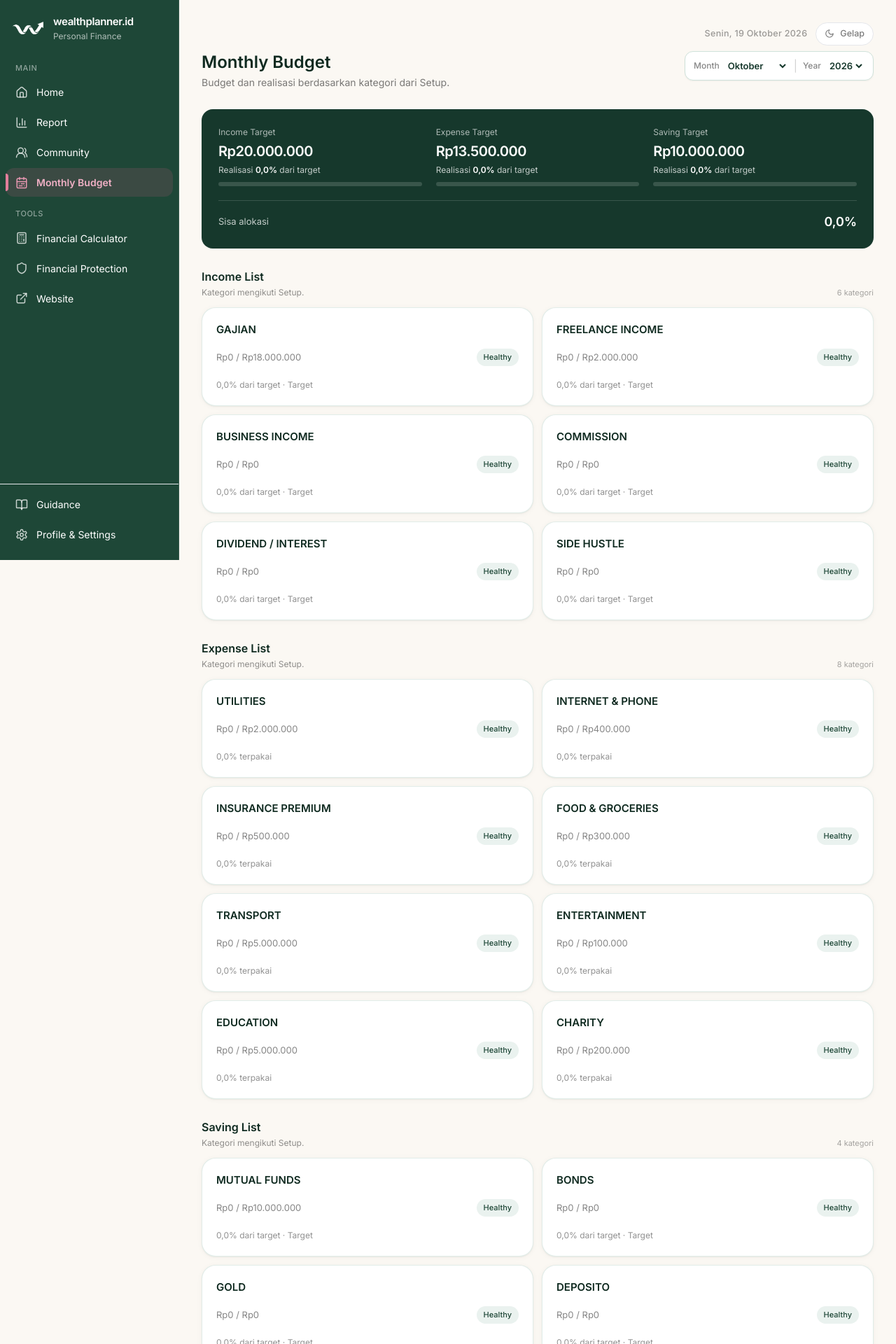
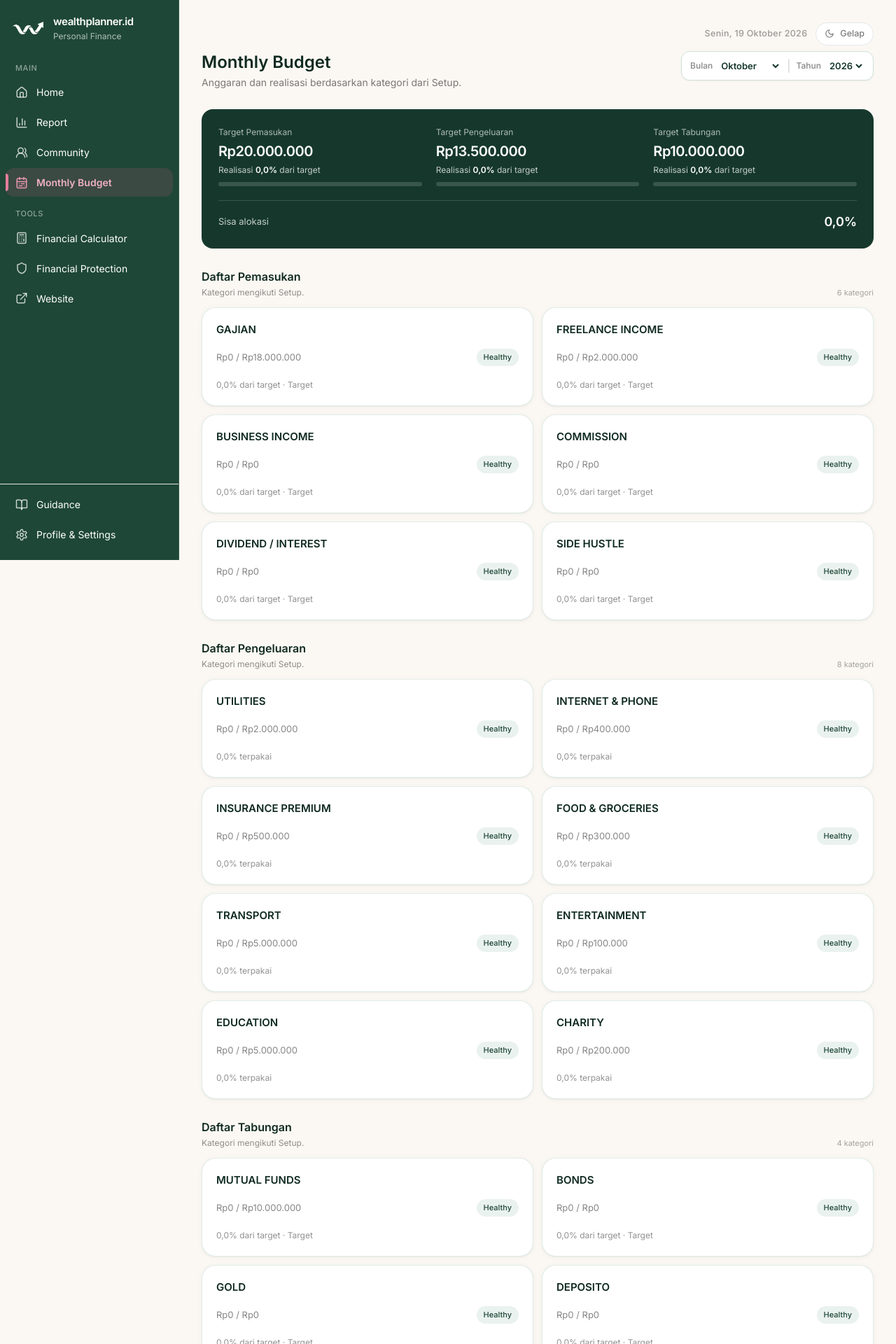
Before and after one commit to jasminework2023/personal-wealthplanner, a React (Vite) app: page /dashboard/budgeting in a window 1280 px wide. Shown: the top 1920 px of the page at 70% size. Built offline with nearby package versions, Linux system fonts and the light colour scheme; the HTML template or start-up script is replaced by a standard one.

Commit message:
Localize monthly budgeting labels and errors

```diff
--- a/src/pages/MonthlyBudgeting.tsx
+++ b/src/pages/MonthlyBudgeting.tsx
@@ -3,20 +3,21 @@ import { useEffect, useState } from "react";
 import { Check, Pencil, Loader2 } from "lucide-react";
 import { ChartCard } from "../components/Card";
 import { StatusBadge } from "../components/ProgressBar";
-import { formatRupiah, formatPercent, formatAmountInput, parseAmountInput } from "../lib/format";
+import { formatRupiah, formatPercent, formatAmountInput, parseAmountInput, getAppLanguage } from "../lib/format";
 import { usagePercentage, budgetStatus } from "../data/types";
 import { useFinanceData, getStoredToken } from "../lib/useFinanceData";
 
 const MONTHS = ["January","February","March","April","May","June","July","August","September","October","November","December"];
 const MONTH_LABELS: Record<string,string> = { January:"Januari",February:"Februari",March:"Maret",April:"April",May:"Mei",June:"Juni",July:"Juli",August:"Agustus",September:"September",October:"Oktober",November:"November",December:"Desember" };
+const MONTH_LABELS_EN: Record<string,string> = Object.fromEntries(MONTHS.map(m=>[m,m]));
 const YEARS = Array.from({length: 7}, (_, i) => new Date().getFullYear() - 3 + i);
 
 type Row = { category: string; allocation: number; realization: number };
 
 function EditableBudgetCard({ category, allocation, realization, month, type, isRealData, onSaved }: { category:string; allocation:number; realization:number; month:string; type:"Income"|"Expense"|"Saving"; isRealData:boolean; onSaved:(category:string, amount:number)=>void }) {
   const [editing,setEditing]=useState(false); const [value,setValue]=useState(formatAmountInput(allocation||"")); const [saving,setSaving]=useState(false); const [err,setErr]=useState("");
-  const pct=usagePercentage(realization,allocation); const status=budgetStatus(pct); const isTargetType=type==="Income"||type==="Saving"; const progressColor=type==="Income"?"bg-emerald-500":type==="Expense"?"bg-pink-500":"bg-orange-500"; const realizationLabel=isTargetType?(pct>=100?"Achieved":"Target"):`${formatPercent(pct)} terpakai`;
-  async function handleSave(){ const amount=parseAmountInput(value); if(!Number.isFinite(amount)||amount<0){setErr("Masukkan angka yang valid.");return;} setSaving(true);setErr(""); try{const token=getStoredToken();const res=await fetch(`${API_BASE}/update-budget`,{method:"POST",headers:{"Content-Type":"application/json"},body:JSON.stringify({token,type,category,month,amount})});const data=await res.json();if(!res.ok)throw new Error(data.error||"Gagal menyimpan");onSaved(category,amount);setEditing(false);window.dispatchEvent(new CustomEvent("wealthplanner:budget-updated"));}catch(e){setErr(e instanceof Error?e.message:"Gagal menyimpan");}finally{setSaving(false);}}
+  const pct=usagePercentage(realization,allocation); const status=budgetStatus(pct); const isTargetType=type==="Income"||type==="Saving"; const progressColor=type==="Income"?"bg-emerald-500":type==="Expense"?"bg-pink-500":"bg-orange-500"; const realizationLabel=isTargetType?(pct>=100?(getAppLanguage()==="id"?"Tercapai":"Achieved"):(getAppLanguage()==="id"?"Target":"Target")):`${formatPercent(pct)} ${getAppLanguage()==="id"?"terpakai":"used"}`;
+  async function handleSave(){ const amount=parseAmountInput(value); if(!Number.isFinite(amount)||amount<0){setErr("Masukkan angka yang valid.");return;} setSaving(true);setErr(""); try{const token=getStoredToken();const res=await fetch(`${API_BASE}/update-budget`,{method:"POST",headers:{"Content-Type":"application/json"},body:JSON.stringify({token,type,category,month,amount})});const data=await res.json();if(!res.ok)throw new Error(data.error||(getAppLanguage()==="id"?"Gagal menyimpan":"Failed to save"));onSaved(category,amount);setEditing(false);window.dispatchEvent(new CustomEvent("wealthplanner:budget-updated"));}catch(e){setErr(e instanceof Error?e.message:(getAppLanguage()==="id"?"Gagal menyimpan":"Failed to save"));}finally{setSaving(false);}}
   return <ChartCard title={category.toUpperCase()}>
     <div className="flex items-center justify-between mb-1"><p className="text-[13px] text-charcoal/55">{formatRupiah(realization)} / {formatRupiah(allocation)}</p><StatusBadge status={status}/></div>
     {editing ? <div className="flex items-center gap-2 mb-2"><input autoFocus inputMode="numeric" value={value} onChange={e=>setValue(formatAmountInput(e.target.value))} className="flex-1 border border-charcoal/15 rounded-lg px-2.5 py-1.5 text-[13px]" placeholder="Budget baru (Rp)"/><button onClick={handleSave} disabled={saving} className="bg-forest-600 text-white rounded-lg p-1.5 disabled:opacity-50">{saving?<Loader2 size={14} className="animate-spin"/>:<Check size={14}/>}</button></div> : <><div className="w-full h-2 rounded-full bg-charcoal/8 overflow-hidden"><div className={`h-full rounded-full ${progressColor}`} style={{width:`${Math.min(pct,100)}%`}} /></div><div className="flex items-center justify-between mt-1.5"><p className="text-[12px] text-charcoal/50">{isTargetType?`${formatPercent(pct)} dari target · ${realizationLabel}`:realizationLabel}</p>{isRealData&&<button onClick={()=>{setValue(formatAmountInput(allocation||""));setEditing(true)}} className="text-[12px] text-forest-700 flex items-center gap-1 hover:underline"><Pencil size={11}/> Edit</button>}</div></>}
@@ -29,6 +30,8 @@ function BudgetSection({ title, rows, type, month, isRealData, onSaved }: { titl
 }
 
 export function MonthlyBudgeting(){
+  const [language,setLanguage]=useState(getAppLanguage());
+  useEffect(()=>{const update=()=>setLanguage(getAppLanguage());window.addEventListener("wealthplanner:language-changed",update);return()=>window.removeEventListener("wealthplanner:language-changed",update);},[]);
   const now=new Date(); const [selectedMonth,setSelectedMonth]=useState(MONTHS[now.getMonth()]); const [selectedYear,setSelectedYear]=useState(now.getFullYear());
   const {isRealData,loading,month,totalIncome,totalExpense,totalSaving,byCategory}=useFinanceData(selectedMonth,false,selectedYear);
   const [overrides,setOverrides]=useState<Record<string,number>>({});
@@ -38,11 +41,11 @@ export function MonthlyBudgeting(){
   const incomeTarget=incomeRows.reduce((s,c)=>s+c.allocation,0); const budgetExpense=expenseRows.reduce((s,c)=>s+c.allocation,0); const savingTarget=savingRows.reduce((s,c)=>s+c.allocation,0); const remaining=budgetExpense-totalExpense; const incomePct=usagePercentage(totalIncome,incomeTarget); const expensePct=usagePercentage(totalExpense,budgetExpense); const savingPct=usagePercentage(totalSaving,savingTarget); const remainingAllocationPct=incomeTarget>0?Math.max(0,Math.min(100,((incomeTarget-budgetExpense-savingTarget)/incomeTarget)*100)):0;
   const onSaved=(type:string,category:string,amount:number)=>setOverrides(o=>({...o,[`${type}:${category}`]:amount}));
   return <div className="flex flex-col gap-7">
-    <div className="flex items-start justify-between flex-wrap gap-3"><div><h1 className="text-2xl font-semibold text-forest-900">Monthly Budget</h1><p className="text-[14px] text-charcoal/60 mt-0.5">Budget dan realisasi berdasarkan kategori dari Setup.{loading&&" Memuat data..."}</p></div><div className="flex items-center gap-2 rounded-xl border border-forest-100 bg-white px-3 py-2 shadow-sm"><span className="text-[12px] font-medium text-charcoal/55">Month</span><select value={selectedMonth} onChange={e=>setSelectedMonth(e.target.value)} className="bg-transparent text-[13px] font-semibold text-forest-800 outline-none">{MONTHS.map(m=><option key={m} value={m}>{MONTH_LABELS[m]}</option>)}</select><span className="text-charcoal/20">|</span><span className="text-[12px] font-medium text-charcoal/55">Year</span><select value={selectedYear} onChange={e=>setSelectedYear(Number(e.target.value))} className="bg-transparent text-[13px] font-semibold text-forest-800 outline-none">{YEARS.map(y=><option key={y} value={y}>{y}</option>)}</select></div></div>
-    <section className="rounded-2xl bg-forest-800 p-5 sm:p-6 text-white shadow-sm"><div className="grid gap-5 sm:grid-cols-3">{[{label:"Income Target",target:incomeTarget,actual:totalIncome,pct:incomePct,color:"bg-emerald-400"},{label:"Expense Target",target:budgetExpense,actual:totalExpense,pct:expensePct,color:"bg-pink-400"},{label:"Saving Target",target:savingTarget,actual:totalSaving,pct:savingPct,color:"bg-orange-400"}].map(item=><div key={item.label} className="min-w-0"><p className="text-[12px] text-white/65">{item.label}</p><p className="mt-1 text-xl font-semibold tracking-tight">{formatRupiah(item.target)}</p><p className="mt-1 text-[12px] text-white/75">Realisasi <span className="font-semibold text-white">{formatPercent(item.pct)}</span> dari target</p><div className="mt-2 h-1.5 w-full overflow-hidden rounded-full bg-white/15"><div className={`h-full rounded-full ${item.color}`} style={{width:`${Math.min(item.pct,100)}%`}} /></div></div>)}</div><div className="mt-5 border-t border-white/15 pt-4 flex items-center justify-between gap-3"><span className="text-[13px] text-white/75">Sisa alokasi</span><span className="text-lg font-semibold">{formatPercent(remainingAllocationPct)}</span></div></section>
-    <BudgetSection title="Income List" rows={incomeRows} type="Income" month={month} isRealData={isRealData} onSaved={onSaved}/>
-    <BudgetSection title="Expense List" rows={expenseRows} type="Expense" month={month} isRealData={isRealData} onSaved={onSaved}/>
-    <BudgetSection title="Saving List" rows={savingRows} type="Saving" month={month} isRealData={isRealData} onSaved={onSaved}/>
-    <div className="rounded-xl border border-charcoal/8 bg-white p-4"><div className="flex items-center justify-between"><span className="text-[13px] font-semibold text-forest-900">Remaining Expense Budget</span><span className={`text-[16px] font-bold ${remaining<0?"text-rose-700":"text-forest-700"}`}>{formatRupiah(remaining)}</span></div></div>
+    <div className="flex items-start justify-between flex-wrap gap-3"><div><h1 className="text-2xl font-semibold text-forest-900">Monthly Budget</h1><p className="text-[14px] text-charcoal/60 mt-0.5">{language==="id"?"Anggaran dan realisasi berdasarkan kategori dari Setup.":"Budget and actuals by category from Setup."}{loading&&" Memuat data..."}</p></div><div className="flex items-center gap-2 rounded-xl border border-forest-100 bg-white px-3 py-2 shadow-sm"><span className="text-[12px] font-medium text-charcoal/55">{language==="id"?"Bulan":"Month"}</span><select value={selectedMonth} onChange={e=>setSelectedMonth(e.target.value)} className="bg-transparent text-[13px] font-semibold text-forest-800 outline-none">{MONTHS.map(m=><option key={m} value={m}>{language==="id"?MONTH_LABELS[m]:MONTH_LABELS_EN[m]}</option>)}</select><span className="text-charcoal/20">|</span><span className="text-[12px] font-medium text-charcoal/55">{language==="id"?"Tahun":"Year"}</span><select value={selectedYear} onChange={e=>setSelectedYear(Number(e.target.value))} className="bg-transparent text-[13px] font-semibold text-forest-800 outline-none">{YEARS.map(y=><option key={y} value={y}>{y}</option>)}</select></div></div>
+    <section className="rounded-2xl bg-forest-800 p-5 sm:p-6 text-white shadow-sm"><div className="grid gap-5 sm:grid-cols-3">{[{label:language==="id"?"Target Pemasukan":"Income Target",target:incomeTarget,actual:totalIncome,pct:incomePct,color:"bg-emerald-400"},{label:language==="id"?"Target Pengeluaran":"Expense Target",target:budgetExpense,actual:totalExpense,pct:expensePct,color:"bg-pink-400"},{label:language==="id"?"Target Tabungan":"Saving Target",target:savingTarget,actual:totalSaving,pct:savingPct,color:"bg-orange-400"}].map(item=><div key={item.label} className="min-w-0"><p className="text-[12px] text-white/65">{item.label}</p><p className="mt-1 text-xl font-semibold tracking-tight">{formatRupiah(item.target)}</p><p className="mt-1 text-[12px] text-white/75">{language==="id"?"Realisasi":"Actual"} <span className="font-semibold text-white">{formatPercent(item.pct)}</span> dari target</p><div className="mt-2 h-1.5 w-full overflow-hidden rounded-full bg-white/15"><div className={`h-full rounded-full ${item.color}`} style={{width:`${Math.min(item.pct,100)}%`}} /></div></div>)}</div><div className="mt-5 border-t border-white/15 pt-4 flex items-center justify-between gap-3"><span className="text-[13px] text-white/75">{language==="id"?"Sisa alokasi":"Remaining allocation"}</span><span className="text-lg font-semibold">{formatPercent(remainingAllocationPct)}</span></div></section>
+    <BudgetSection title={language==="id"?"Daftar Pemasukan":"Income List"} rows={incomeRows} type="Income" month={month} isRealData={isRealData} onSaved={onSaved}/>
+    <BudgetSection title={language==="id"?"Daftar Pengeluaran":"Expense List"} rows={expenseRows} type="Expense" month={month} isRealData={isRealData} onSaved={onSaved}/>
+    <BudgetSection title={language==="id"?"Daftar Tabungan":"Saving List"} rows={savingRows} type="Saving" month={month} isRealData={isRealData} onSaved={onSaved}/>
+    <div className="rounded-xl border border-charcoal/8 bg-white p-4"><div className="flex items-center justify-between"><span className="text-[13px] font-semibold text-forest-900">{language==="id"?"Sisa Anggaran Pengeluaran":"Remaining Expense Budget"}</span><span className={`text-[16px] font-bold ${remaining<0?"text-rose-700":"text-forest-700"}`}>{formatRupiah(remaining)}</span></div></div>
   </div>;
 }
```
